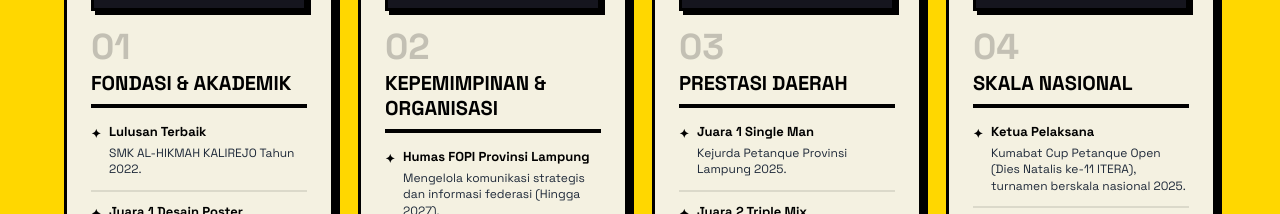
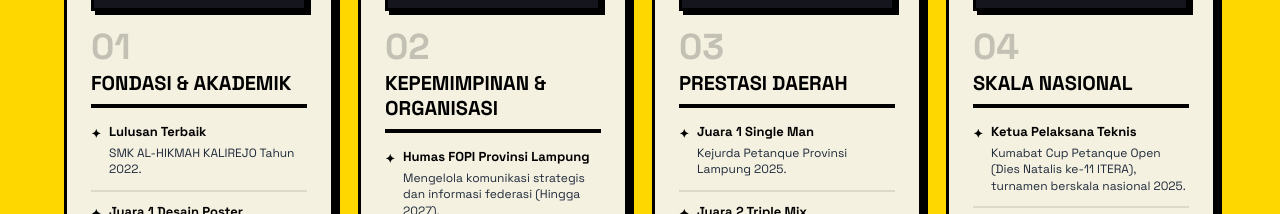
Before and after one commit to fiqrialdnsyh/portofolio-fiqri, a Next.js app: page / in a window 1280 px wide. Shown: the part 3100-3314 px from the top of the page. Built offline with nearby package versions, Linux system fonts and the light colour scheme.

Commit message:
Update Achievements component with more specific role description for Committee Chair

```diff
--- a/components/Achievements.tsx
+++ b/components/Achievements.tsx
@@ -188,7 +188,7 @@ export default function Achievements() {
                   <span className="text-black mt-0.5">✦</span>
                   <div className="flex flex-col gap-1">
                     <strong className="text-black text-[13px] leading-tight">
-                      {lang === 'id' ? 'Ketua Pelaksana' : 'Committee Chair'}
+                      {lang === 'id' ? 'Ketua Pelaksana Teknis' : 'Committee Chair'}
                     </strong>
                     <span className="font-medium leading-snug">
                       {lang === 'id' ? 'Kumabat Cup Petanque Open (Dies Natalis ke-11 ITERA), turnamen berskala nasional 2025.' : 'Kumabat Cup Petanque Open (ITERA 11th Anniversary), national-scale tournament 2025.'}
```
